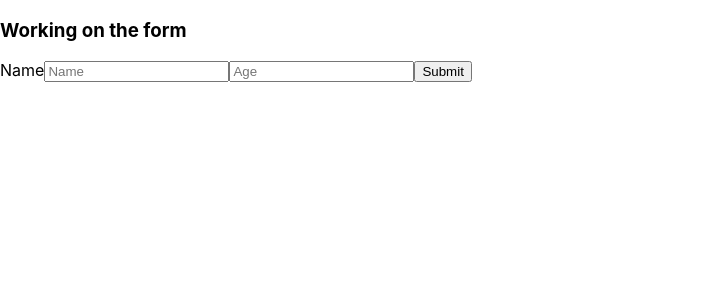
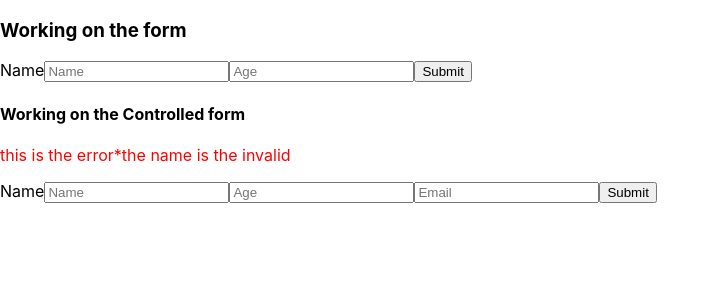
Before and after one commit to Lavesh-modi/React_Advance, a React (Create React App) app: page / in a window 1280 px wide. Shown: the top 300 px of the page, without its empty margins (0-720 px from the left). Built offline with nearby package versions, Linux system fonts and the light colour scheme.

Commit message:
Controlled form

```diff
--- a/src/App.js
+++ b/src/App.js
@@ -17,6 +17,7 @@ import { DataLoader } from "./Component/data-loader";
 import axios from "axios";
 import { DataLoaderWithRender } from "./Component/dala-loaderwithrender";
 import { UncontrolledForm } from "./Component/form/uncontrolled-form";
+import { ControlledForm } from "./Component/form/controlled-from";
 
 const fetch = async(url)=>{
   const response = await axios.get(url);
@@ -104,6 +105,9 @@ function App() {
 
 <h3> Working on the form</h3>
      <UncontrolledForm/>
+
+     <h4>Working on the Controlled form</h4>
+     <ControlledForm/>
     </>
   );
 }
--- /dev/null
+++ b/src/Component/form/controlled-from.jsx
@@ -0,0 +1,45 @@
+import { useEffect, useState } from "react"
+
+
+export const ControlledForm = ()=>{
+    const [error, setError] = useState("")
+const [form,setForm]=useState({ name:"",age:"",email:""})
+
+const handleSubmit = (event)=>{
+    event.preventDefault();
+    console.log("form:_", form)
+
+
+}
+
+const handleChange = (event) => {
+    const { name, value } = event.target;
+    setForm({ ...form, [name]: value });
+  };
+
+  useEffect(()=>{
+    if(form.name.length<1){
+        setError("the name is the invalid")
+    }else{
+        return(
+            setError("")
+        )
+    }
+
+  },[form.name])
+
+    return(
+
+        <form onSubmit={handleSubmit}>
+            {error &&  <p style={{color:'red'}}>this is the error*{error}</p>}
+        <label> Name</label>
+        <input  name="name"  type="text" placeholder="Name" value={form.name} onChange={handleChange}/>
+
+        <input  name="age"  type="number" placeholder="Age" value={form.age} onChange={handleChange}/>
+        <input name="email" type="email" placeholder="Email" value={form.email} onChange={handleChange}/>
+        {/* <button>Save</button> */}
+        <input type="submit" value="Submit"></input>
+    </form>
+
+    )
+}
```
